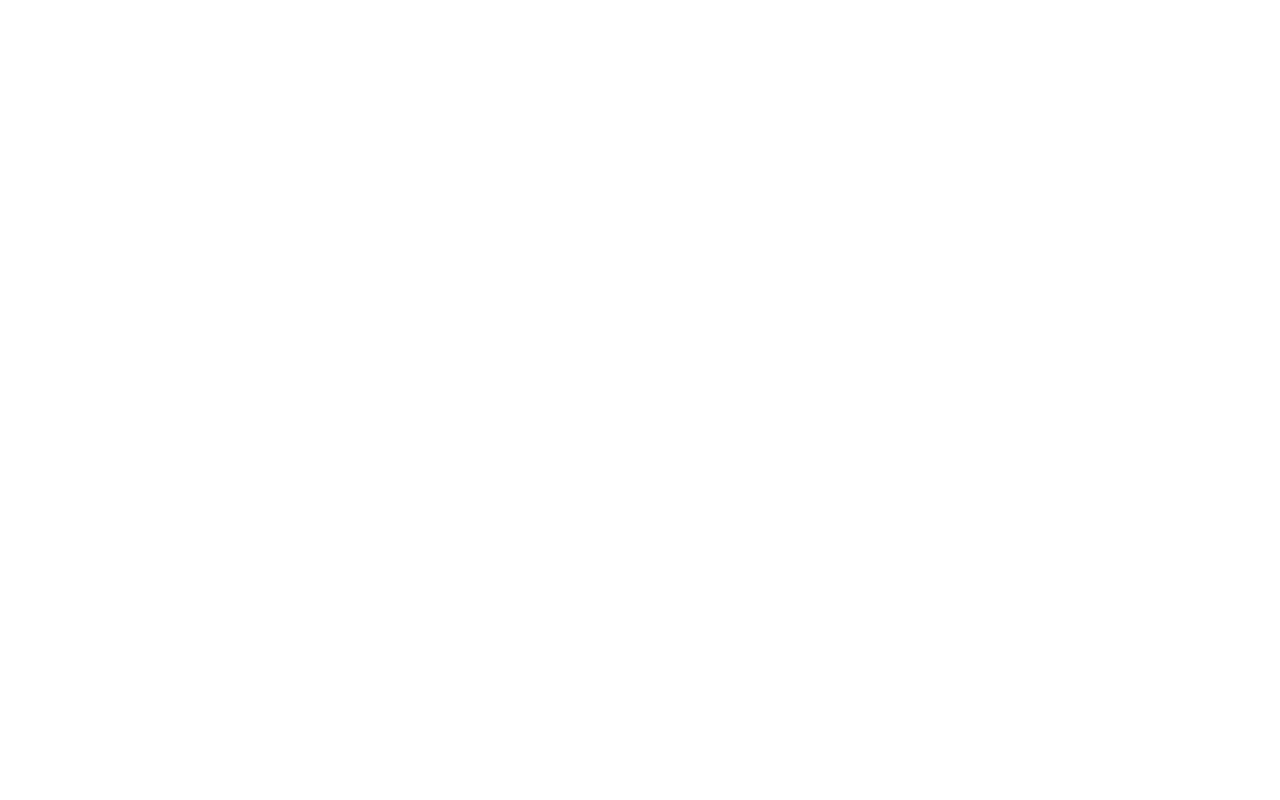
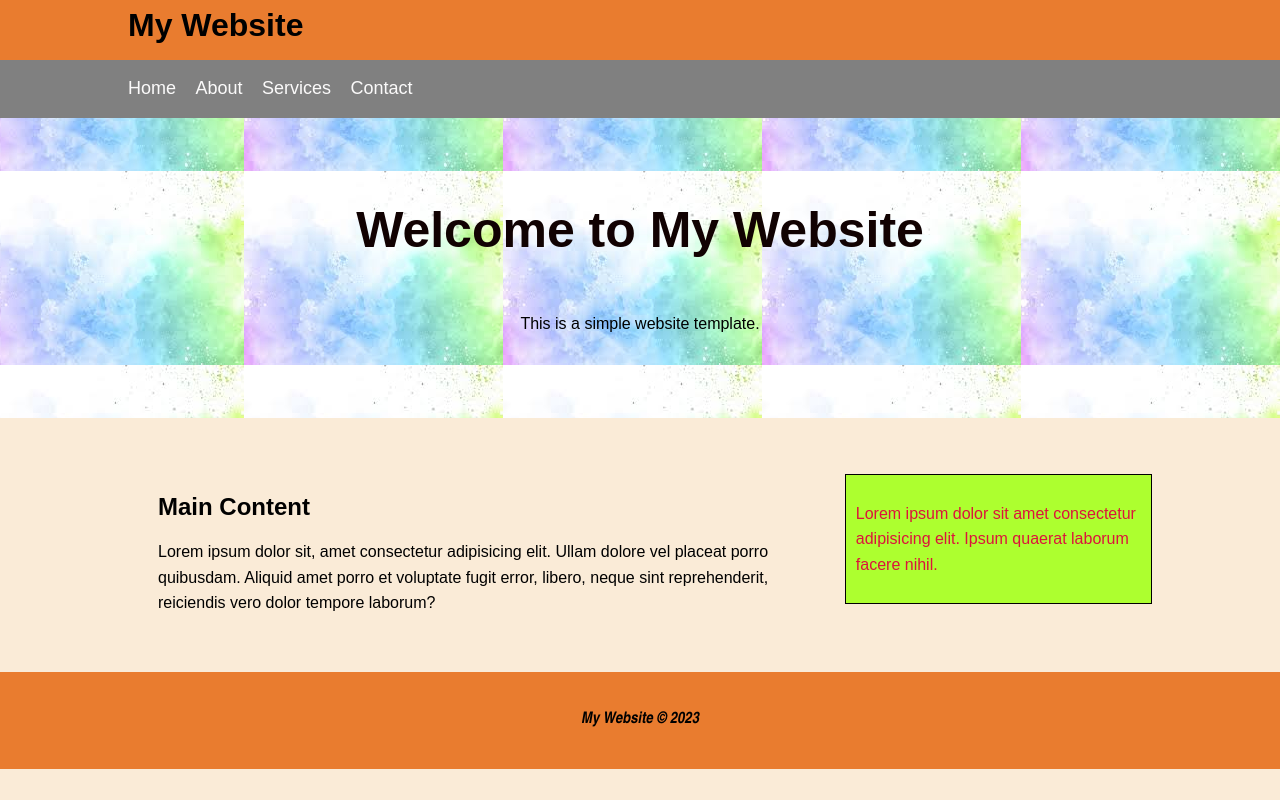
Before and after one commit to SayalSingh/WebDevPractice, a plain HTML site: page website.html in a window 1280 px wide. Drawn offline with Linux system fonts and the light colour scheme.

Commit message:
CSS Crash Course Done 9th June-7day backlog

```diff
--- a/css/websitestyle.css
+++ b/css/websitestyle.css
@@ -1,7 +1,94 @@
-title {
-    font-family: 'Arial', sans-serif;
-    font-size: 24px;
-    color: #333;
+a {
+    color: #0000FF;
+    text-decoration: none;
+}
+
+body {
+    background-color: antiquewhite;
+    color: black;
+    font-family: Arial, Helvetica, sans-serif;
+    font-size: 16px;
+    line-height: 1.6em;
+    margin: 0;
+    margin-top: -8px;
+
+}
+
+.container {
+    width:80%;
+    margin:auto;
+    overflow:hidden;
+}
+
+#main-header {
+    background: #e97c2f;
+    color: #000000;
+    text-align: left;
+
+}
+
+
+#main-footer {
+    background: #e97c2f;
     text-align: center;
-    margin-top: 20px;
+    padding: 20px;
+    margin-top: 40px;
+    font-style: italic;
+    font-weight: bolder;
+    font-family: 'Arial Narrow', Arial, sans-serif;
 }
+
+#navbar {
+    background: gray;
+    color: white
+}
+
+#navbar ul {
+    padding: 0;
+    list-style: none;
+}
+
+#navbar li {
+    display: inline;
+
+}
+
+#navbar a {
+    color: #fbfafa;
+    text-decoration: none;
+    padding-right: 15px;
+    font-size: 18px;
+}
+
+#showcase {
+    background-image: url('../images/bg.jpeg');
+    background-position: center right;
+    min-height: 300px;
+    margin-bottom: 30px;
+    text-align: center;
+}
+
+#showcase h1 {
+    color: #110202;
+    font-size: 50px;
+    line-height: 1.6em;
+    padding-top: 30px;
+}
+
+#main {
+    float: left;
+    width: 70%;
+    padding:0 30px;
+    box-sizing: border-box;
+}
+
+#sidebar {
+    float: right;
+    width: 30%;
+    background: greenyellow;
+    color: crimson;
+    padding:10px;
+    box-sizing: border-box;
+    border: #000000 1px solid;
+    border-radius: px;
+}
--- a/website.html
+++ b/website.html
@@ -1,11 +1,48 @@
 <!DOCTYPE html>
 <html lang="en">
 <head>
-    <meta charset="UTF-8">
-    <meta name="viewport" content="width=device-width, initial-scale=1.0">
-    <title>Document</title>
+    <title>My Website</title>
+    <link rel="stylesheet" type="text/css" href="css/websitestyle.css">
 </head>
 <body>
+    <header id = "main-header">
+       <div class = "container">
+        <h1> My Website </h1>
+        </div>
+    </header>
+
+    <nav id = "navbar">
+        <div class = "container">
+            <ul>
+                <li><a href="#">Home</a></li>
+                <li><a href="#">About</a></li>
+                <li><a href="#">Services</a></li>
+                <li><a href="#">Contact</a></li>
+            </ul>
+        </div>
+    </nav>
+
+    <section id = "showcase">
+        <div class = "container">
+            <h1>Welcome to My Website</h1>
+            <p>This is a simple website template.</p>
+        </div>
+    </section>
+<br>
+<div class = "container">
+    <section id = "main">
+            <h1>Main Content</h1>
+            <p>Lorem ipsum dolor sit, amet consectetur adipisicing elit. Ullam dolore vel placeat porro quibusdam. Aliquid amet porro et voluptate fugit error, libero, neque sint reprehenderit, reiciendis vero dolor tempore laborum?</p>
+    </section>
+
+    <aside id = "sidebar">
+        <p>Lorem ipsum dolor sit amet consectetur adipisicing elit. Ipsum quaerat laborum facere nihil.</p>
+    </aside>
+</div>
+
+    <footer id = "main-footer">
+        <p>My Website &copy; 2023</p>
+    </footer>
 
 </body>
 </html>
```
Also changed, not shown: images/bg.jpeg (added), 1 other file.
